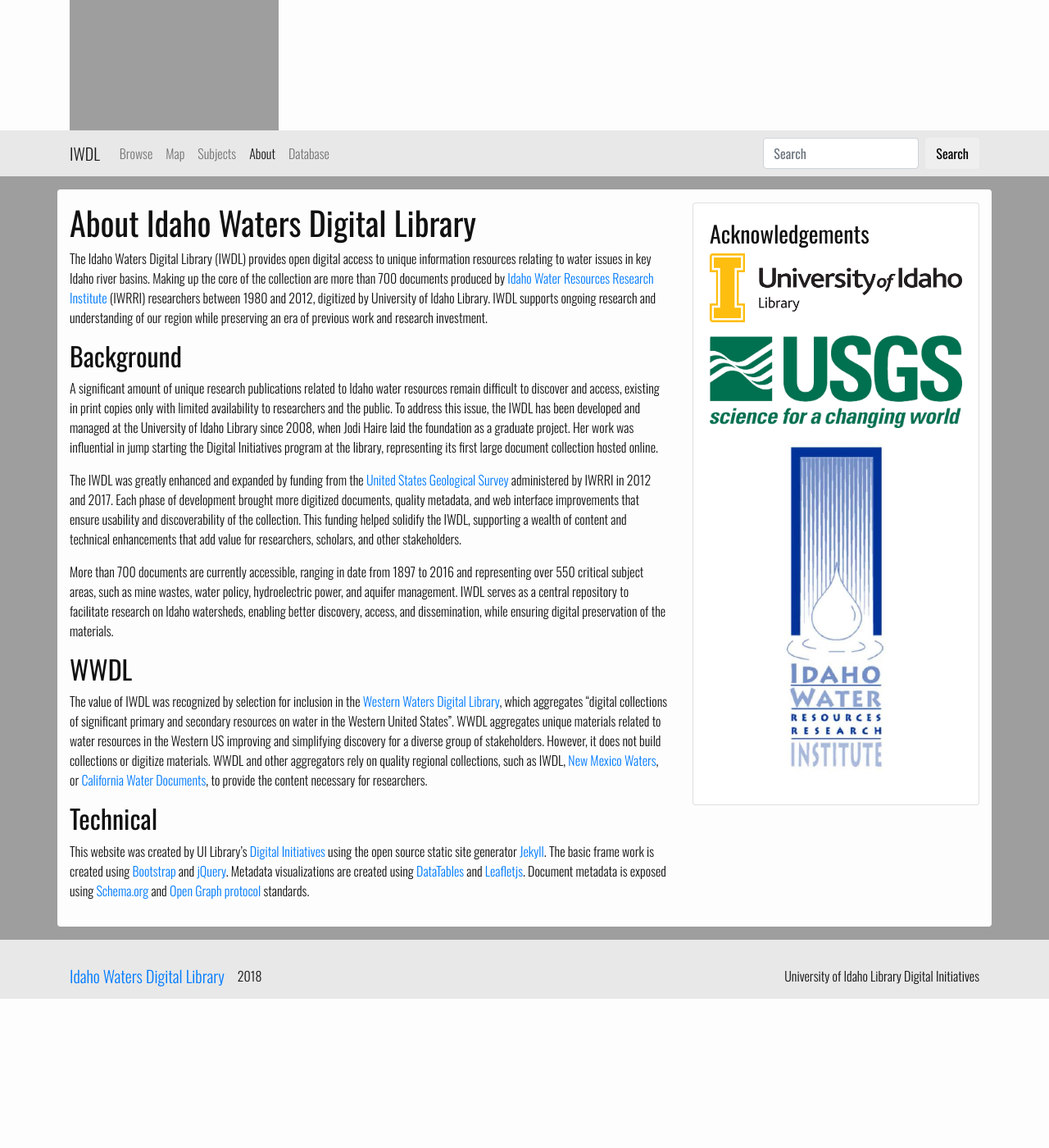
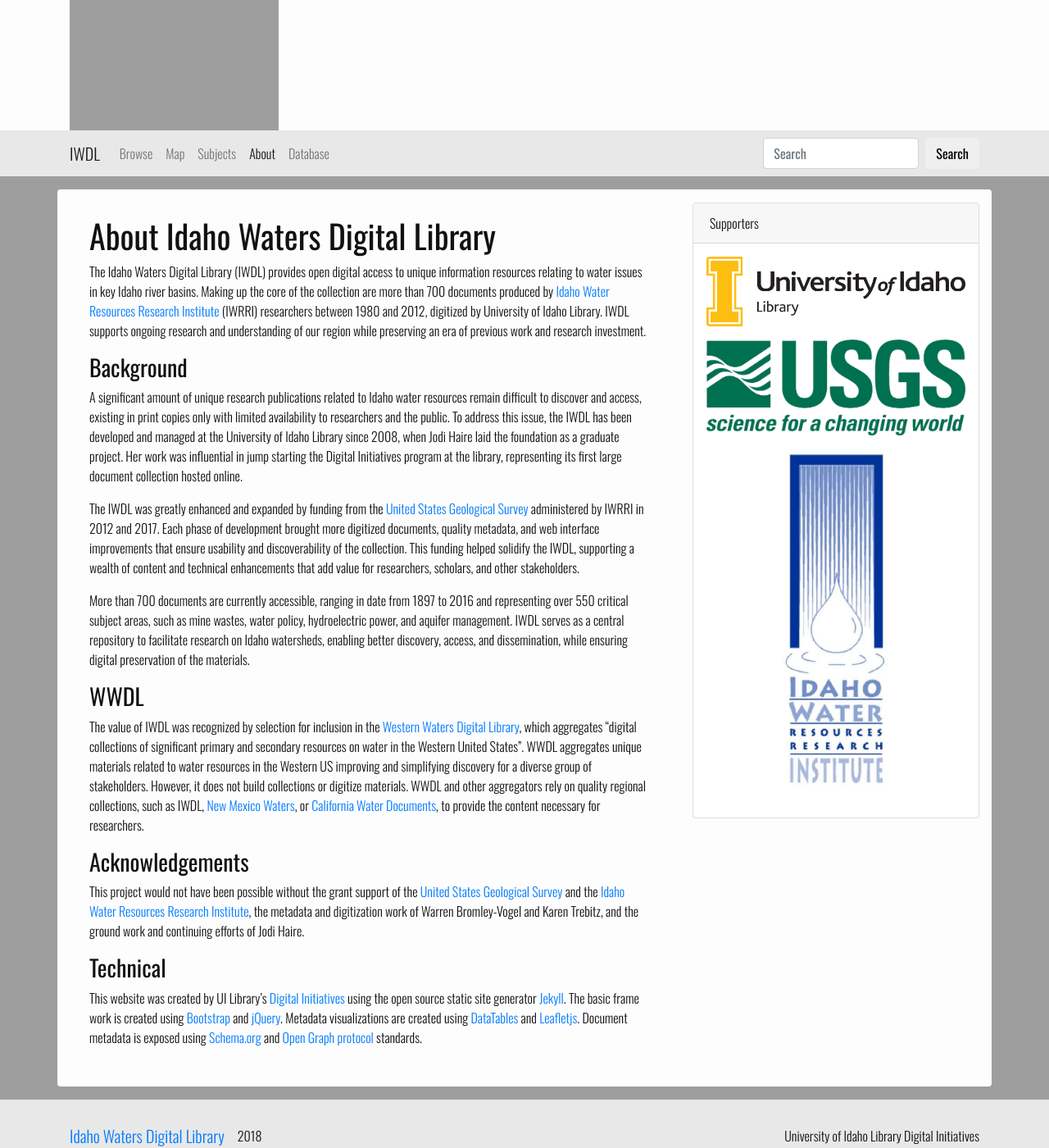
Before and after one commit to uidaholib/iwdl_source, a Jekyll site: the page built from about.md, in a window 1280 px wide and 1400 px high, scrolled down 240 px. Shown: the whole window at 82% size. Built offline with Jekyll 4.4.1, drawn with Linux system fonts in a browser that asks for light colours; before the commit the page ends 1458 px from its top, so only the background shows below that.

Commit message:
update about

```diff
--- a/about.md
+++ b/about.md
@@ -6,7 +6,7 @@
 
 <div markdown="1" class="row">
 
-<div markdown="1" class="col-md-8">
+<div markdown="1" class="col-md-8"><div markdown="1" class="py-3 px-4">
 
 # About {{ site.title }}
 
@@ -14,7 +14,7 @@
 Making up the core of the collection are more than 700 documents produced by [Idaho Water Resources Research Institute](http://www.uidaho.edu/research/entities/iwrri) (IWRRI) researchers between 1980 and 2012, digitized by University of Idaho Library.
 IWDL supports ongoing research and understanding of our region while preserving an era of previous work and research investment.
 
-## Background
+### Background
 
 A significant amount of unique research publications related to Idaho water resources remain difficult to discover and access, existing in print copies only with limited availability to researchers and the public.
 To address this issue, the IWDL has been developed and managed at the University of Idaho Library since 2008, when Jodi Haire laid the foundation as a graduate project.
@@ -27,25 +27,29 @@
 More than 700 documents are currently accessible, ranging in date from 1897 to 2016 and representing over 550 critical subject areas, such as mine wastes, water policy, hydroelectric power, and aquifer management.
 IWDL serves as a central repository to facilitate research on Idaho watersheds, enabling better discovery, access, and dissemination, while ensuring digital preservation of the materials.
 
-## WWDL
+### WWDL
 
 The value of IWDL was recognized by selection for inclusion in the [Western Waters Digital Library](http://westernwaters.org/), which aggregates “digital collections of significant primary and secondary resources on water in the Western United States”.
 WWDL aggregates unique materials related to water resources in the Western US improving and simplifying discovery for a diverse group of stakeholders.
 However, it does not build collections or digitize materials.
 WWDL and other aggregators rely on quality regional collections, such as IWDL, [New Mexico Waters](http://econtent.unm.edu/cdm/landingpage/collection/NMWaters), or [California Water Documents](http://ccdl.libraries.claremont.edu/cdm/landingpage/collection/cwd), to provide the content necessary for researchers.
 
-## Technical
+### Acknowledgements
+
+This project would not have been possible without the grant support of the [United States Geological Survey](https://www.usgs.gov/) and the [Idaho Water Resources Research Institute](http://www.uidaho.edu/research/entities/iwrri), the metadata and digitization work of Warren Bromley-Vogel and Karen Trebitz, and the ground work and continuing efforts of Jodi Haire.
+
+### Technical
 
 This website was created by UI Library's [Digital Initiatives](https://www.lib.uidaho.edu/digital/) using the open source static site generator [Jekyll](https://jekyllrb.com/).
 The basic frame work is created using [Bootstrap](https://getbootstrap.com/) and [jQuery](https://jquery.com/).
 Metadata visualizations are created using [DataTables](https://datatables.net/) and [Leafletjs](http://leafletjs.com/).
 Document metadata is exposed using [Schema.org](http://schema.org) and [Open Graph protocol](http://ogp.me/) standards.
 
-</div>
+</div></div>
 <div class="col-md-4">
 <div class="card">
-<div class="card-body">
-<h3>Acknowledgements</h3>
+<div class="card-header">Supporters</div>
+<div class="card-body p-md-3">
 <p class="text-center"><a href="https://www.lib.uidaho.edu/"><img class="img-fluid rounded" src="{{ "/images/UI_Library_horizontal_4c.png" | relative_url }}" alt="UIdaho Library Logo"></a></p>
 <p class="text-center"><a href="https://www.usgs.gov/"><img class="img-fluid rounded" src="{{ "/images/USGS_logo.png" | relative_url }}" alt="USGS Logo"></a></p>
 <p class="text-center"><a href="http://www.uidaho.edu/research/entities/iwrri"><img class="img-fluid rounded" src="{{ "/images/iwrri-logo.JPG" | relative_url }}" alt="IWRRI Logo" style="max-width: 50%;"></a></p>
--- a/export/iwdl-geodata.json
+++ b/export/iwdl-geodata.json
@@ -18,7 +18,7 @@
                 "date": {{ item.date | jsonify }},
                 "subject": {{ item.subject | jsonify}},
                 "identifier": {{ item.resource-identifier | jsonify }},
-                "link":"{{ "/docs/" | absolute_url }}{{ item.resource-identifier | downcase }}.html"
+                "link": {{ "/docs/" | absolute_url | append: item.resource-identifier | append: ".html" | jsonify }}
             }
         }{% unless forloop.last %}, {% endunless %}{% endif %}{% endfor %}
     ]
```
